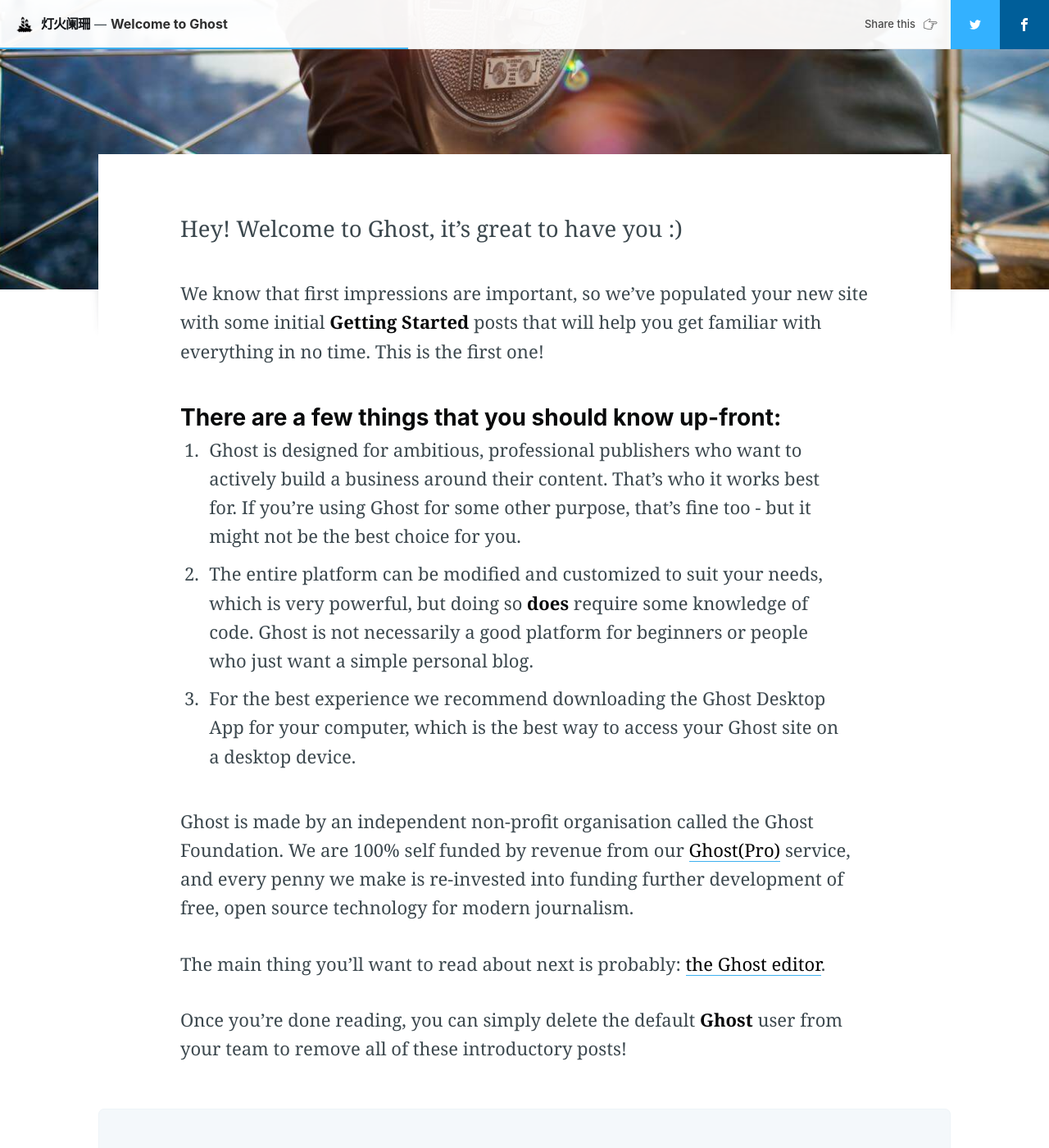
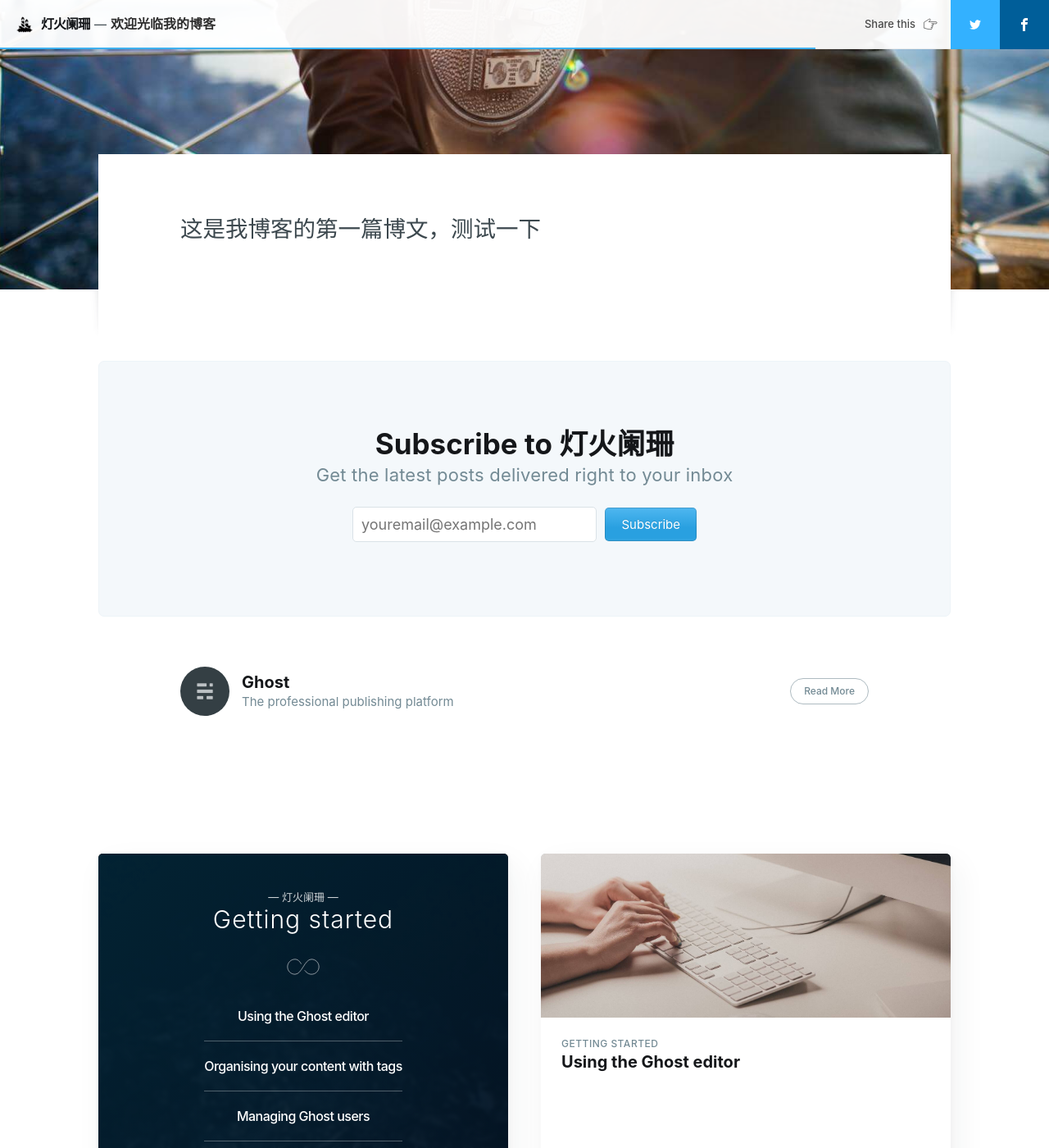
Before and after one commit to lamshan2019/lamshan2019.github.io, a Jekyll site: the page built from _posts/2017-07-27-welcome.md, in a window 1280 px wide and 1400 px high, scrolled down 709 px. Shown: the whole window at 82% size. Built offline with Jekyll 4.4.1, drawn with Linux system fonts in a browser that asks for light colours; nearby versions of some CDN libraries; comment, search, counter and statistics services are not loaded; some of the changed text lies outside the part shown.

Commit message:
第一篇博文

```diff
--- a/_posts/2017-07-27-welcome.md
+++ b/_posts/2017-07-27-welcome.md
@@ -3,7 +3,7 @@
 current: post
 cover:  assets/images/welcome.jpg
 navigation: True
-title: Welcome to Ghost
+title: 欢迎光临我的博客
 date: 2017-07-27 10:00:00
 tags: [Getting started]
 class: post-template
@@ -11,18 +11,4 @@
 author: ghost
 ---
 
-Hey! Welcome to Ghost, it's great to have you :)
-
-We know that first impressions are important, so we've populated your new site with some initial **Getting Started** posts that will help you get familiar with everything in no time. This is the first one!
-
-### There are a few things that you should know up-front:
-1. Ghost is designed for ambitious, professional publishers who want to actively build a business around their content. That's who it works best for. If you're using Ghost for some other purpose, that's fine too - but it might not be the best choice for you.
-2. The entire platform can be modified and customized to suit your needs, which is very powerful, but doing so **does** require some knowledge of code. Ghost is not necessarily a good platform for beginners or people who just want a simple personal blog.
-3. For the best experience we recommend downloading the Ghost Desktop App for your computer, which is the best way to access your Ghost site on a desktop device.
-
-
-Ghost is made by an independent non-profit organisation called the Ghost Foundation. We are 100% self funded by revenue from our [Ghost(Pro)](https://ghost.org/pricing) service, and every penny we make is re-invested into funding further development of free, open source technology for modern journalism.
-
-The main thing you'll want to read about next is probably: [the Ghost editor](https://demo.ghost.io/the-editor/).
-
-Once you're done reading, you can simply delete the default **Ghost** user from your team to remove all of these introductory posts!
+这是我博客的第一篇博文，测试一下
```
Also changed, not shown: 1 other file.
